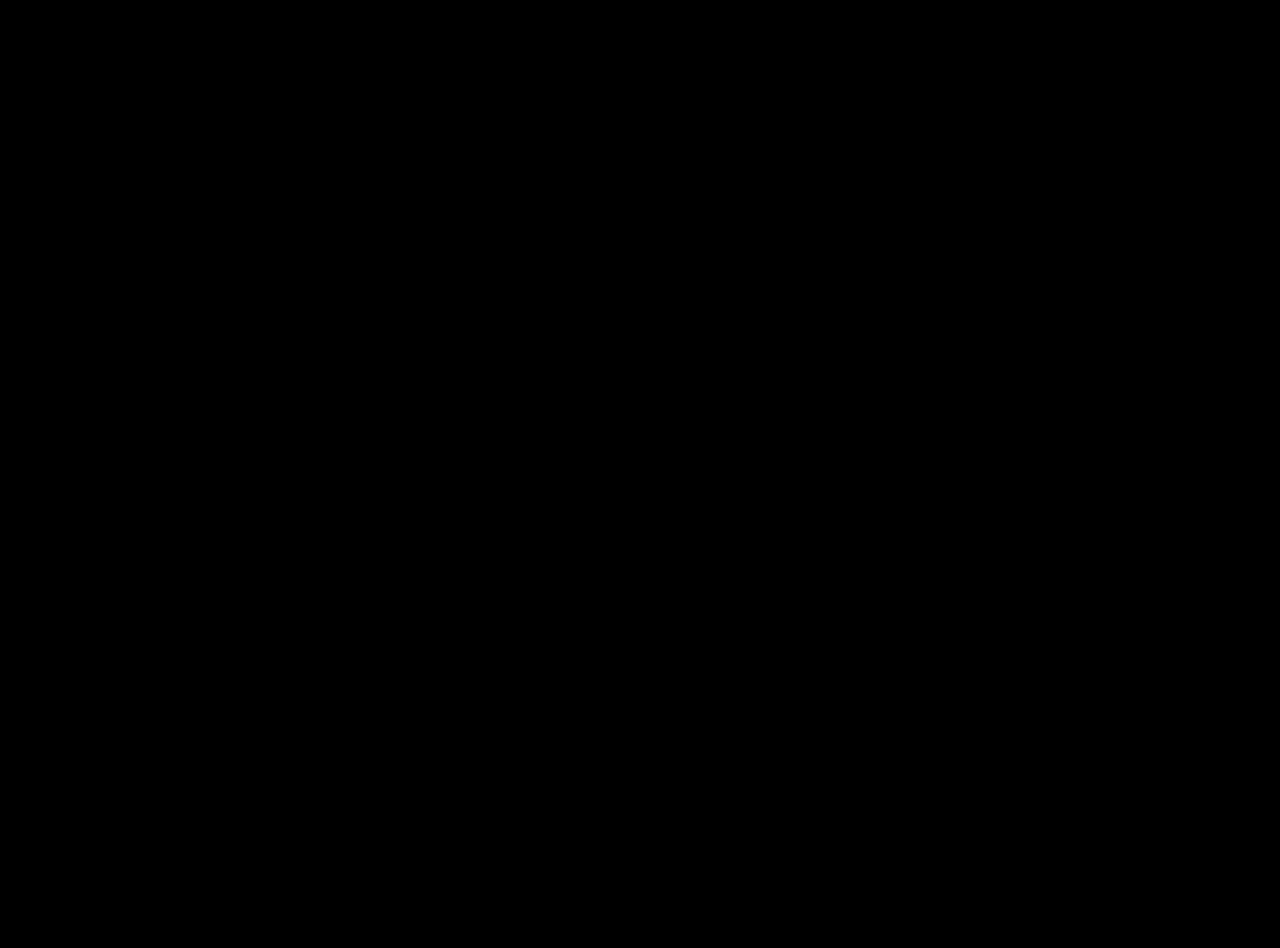
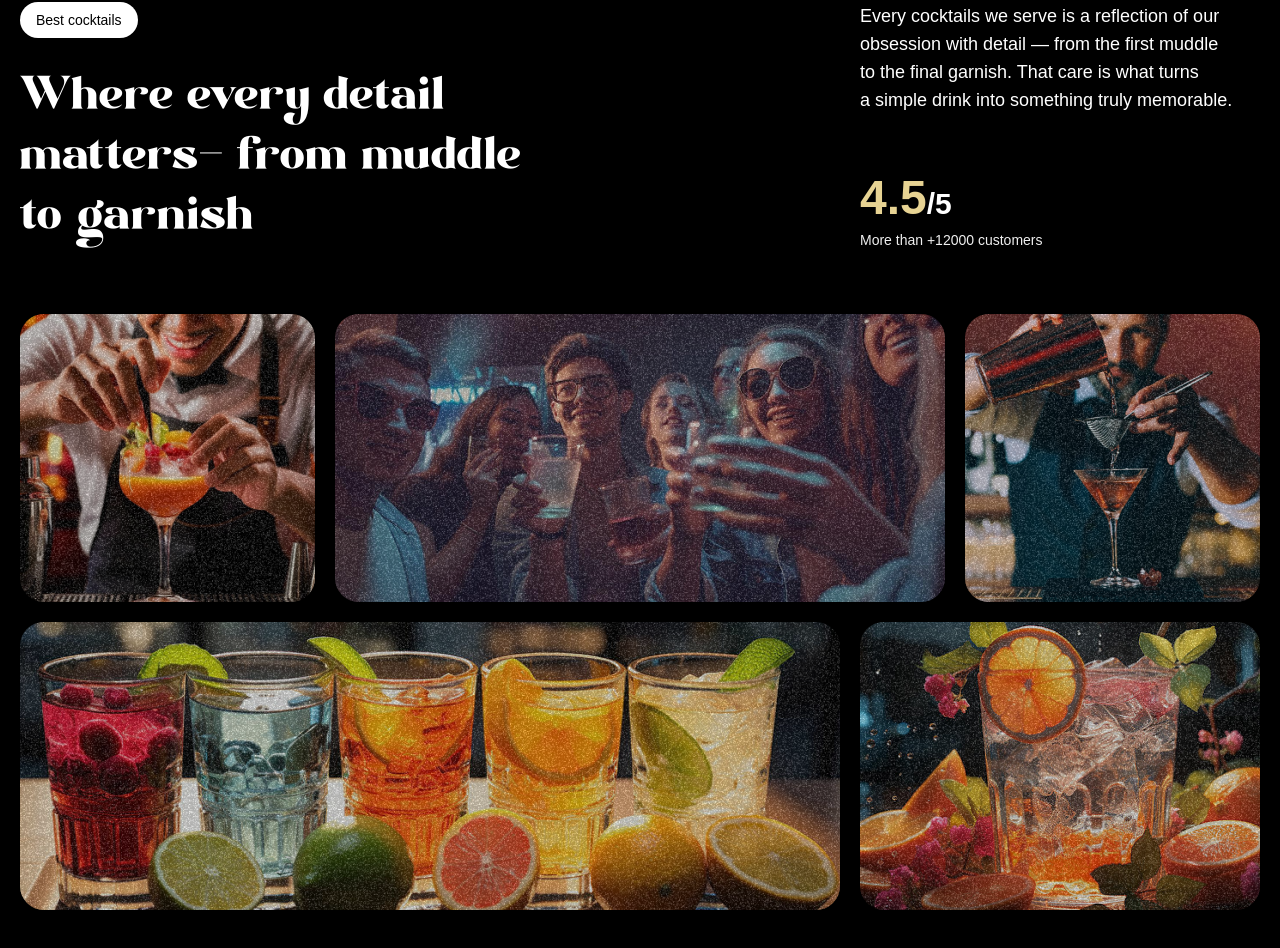
Before and after one commit to va1eon/gsap-cocktails, a React (Vite) app: page / in a window 1280 px wide. Shown: the part 1710-2658 px from the top of the page. Before the commit the page ends 1600 px from the top, so only its background shows below. Built offline with nearby package versions, Linux system fonts and the light colour scheme; a web font is replaced by a local one.

Commit message:
add About section

```diff
--- a/src/App.jsx
+++ b/src/App.jsx
@@ -1,6 +1,7 @@
 import gsap from 'gsap'
 import { ScrollTrigger, SplitText } from 'gsap/all'
 
+import About from './components/About'
 import Cocktails from './components/Cocktails'
 import Hero from './components/Hero'
 import Navbar from './components/Navbar'
@@ -13,6 +14,7 @@
 			<Navbar />
 			<Hero />
 			<Cocktails />
+			<About />
 		</main>
 	)
 }
--- /dev/null
+++ b/src/components/About.jsx
@@ -0,0 +1,101 @@
+import { useGSAP } from '@gsap/react'
+import gsap from 'gsap'
+import { SplitText } from 'gsap/all'
+
+const About = () => {
+	useGSAP(() => {
+		const titleSplit = SplitText.create('#about h2', {
+			type: 'words',
+		})
+
+		const scrollTimeline = gsap.timeline({
+			scrollTrigger: {
+				trigger: '#about',
+				start: 'top center',
+			},
+		})
+
+		scrollTimeline
+			.from(titleSplit.words, {
+				opacity: 0,
+				duration: 1,
+				yPercent: 100,
+				ease: 'expo.out',
+				stagger: 0.02,
+			})
+			.from(
+				'.top-grid div, .bottom-grid div',
+				{
+					opacity: 0,
+					duration: 1,
+					ease: 'power1.inOut',
+					stagger: 0.04,
+				},
+				'-=0.5'
+			)
+	}, [])
+
+	return (
+		<div id="about">
+			<div className="mb-16 px-5 md:px-0">
+				<div className="content">
+					<div className="md:col-span-8">
+						<p className="badge">Best cocktails</p>
+						<h2>
+							Where every detail matters
+							<span className="text-white">-</span> from muddle to garnish
+						</h2>
+					</div>
+
+					<div className="sub-content">
+						<p>
+							Every cocktails we&nbsp;serve is&nbsp;a&nbsp;reflection
+							of&nbsp;our obsession with detail&nbsp;&mdash; from the first
+							muddle to&nbsp;the final garnish. That care is&nbsp;what turns
+							a&nbsp;simple drink into something truly memorable.
+						</p>
+
+						<div>
+							<p className="font-bold md:text-3xl">
+								<span>4.5</span>/5
+							</p>
+							<p className="text-white-100 text-sm">
+								More than +12000 customers
+							</p>
+						</div>
+					</div>
+				</div>
+			</div>
+
+			<div className="top-grid">
+				<div className="md:col-span-3">
+					<div className="noisy" />
+					<img src="/images/abt1.png" alt="grid-img-1" />
+				</div>
+
+				<div className="md:col-span-6">
+					<div className="noisy" />
+					<img src="/images/abt2.png" alt="grid-img-2" />
+				</div>
+
+				<div className="md:col-span-3">
+					<div className="noisy" />
+					<img src="/images/abt5.png" alt="grid-img-5" />
+				</div>
+			</div>
+
+			<div className="bottom-grid">
+				<div className="md:col-span-8">
+					<div className="noisy" />
+					<img src="/images/abt3.png" alt="grid-img-3" />
+				</div>
+
+				<div className="md:col-span-4">
+					<div className="noisy" />
+					<img src="/images/abt4.png" alt="grid-img-4" />
+				</div>
+			</div>
+		</div>
+	)
+}
+export default About
```
